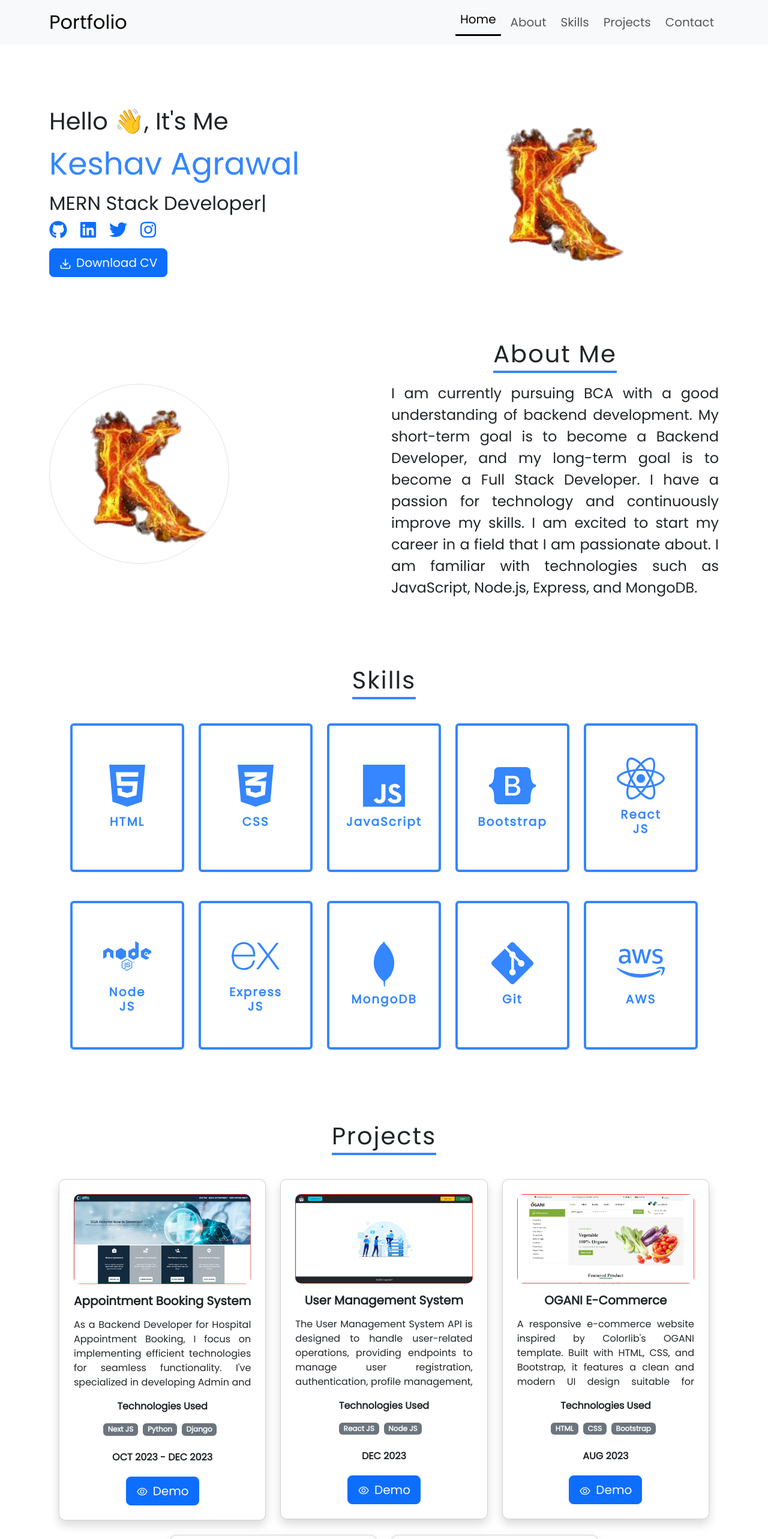
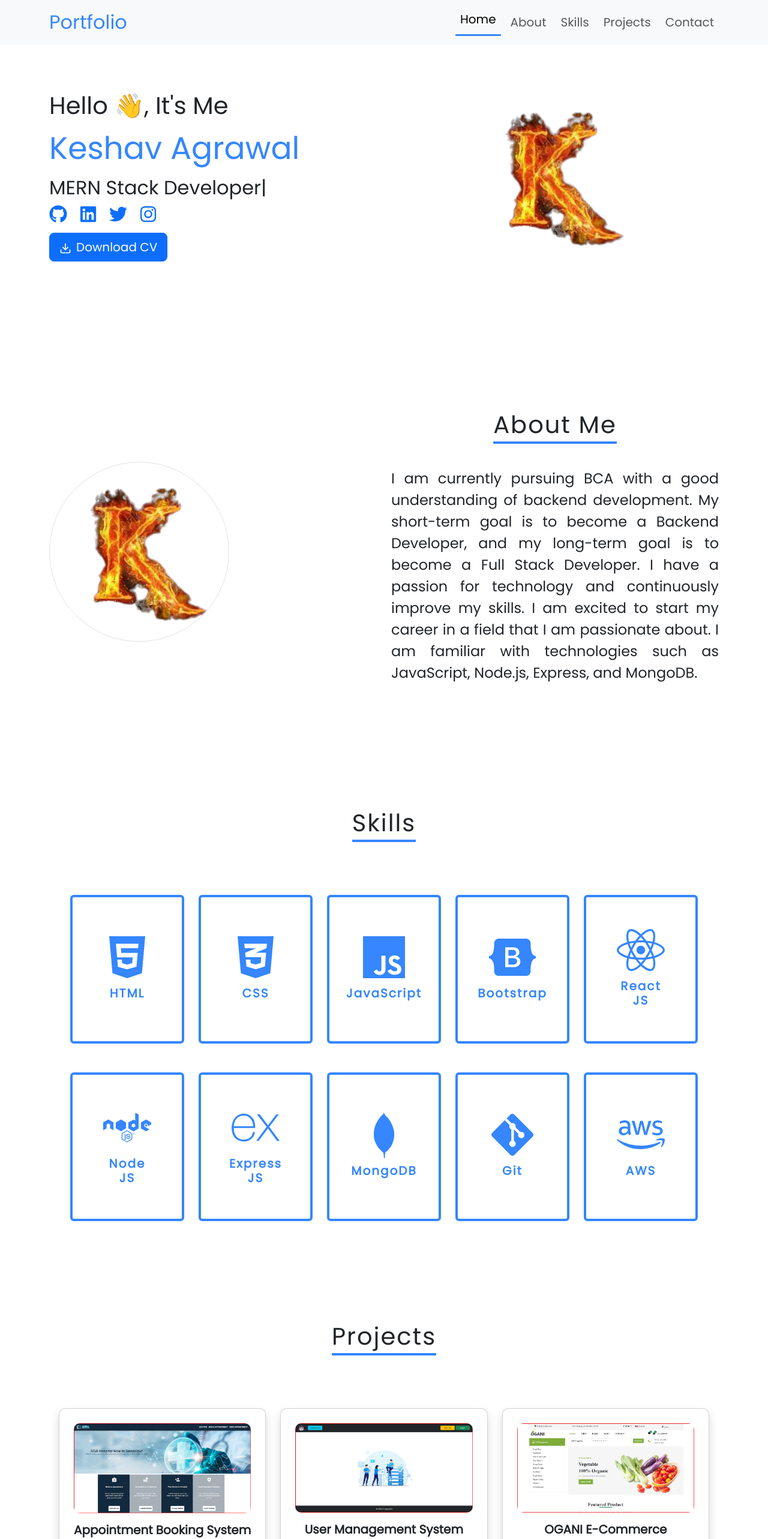
Before and after one commit to KeshavAgrawal04/Portfolio, a React (Vite) app: page / in a window 1280 px wide. Shown: the top 2566 px of the page at 60% size. Built offline with nearby package versions, Linux system fonts and the light colour scheme.

Commit message:
navbar scroll fixed

```diff
--- a/src/components/About/index.jsx
+++ b/src/components/About/index.jsx
@@ -5,13 +5,13 @@ import logo from '../../assets/logo.png';
 
 const About = () => {
     return (
-        <div className="py-5">
-            <Container id="about">
-                <Row className="align-items-center">
+        <div id="about" className="py-5">
+            <Container>
+                <Row className="align-items-center py-5">
                     <Col md={6} className="text-center text-md-start">
                         <motion.img
                             src={logo}
-                            className="border rounded-circle mb-4 mb-md-0"
+                            className="border rounded-circle mb-4 mb-md-0 d-none d-md-block"
                             alt="logo"
                             width={"300px"}
                             initial={{ opacity: 0, scale: 0.8 }}
@@ -21,7 +21,7 @@ const About = () => {
                     </Col>
                     <Col md={6} className="d-flex flex-column align-items-center align-items-md-start">
                         <motion.h1
-                            className="text-center text-md-start mb-4"
+                            className="text-center text-md-start mb-5"
                             initial={{ opacity: 0, y: -20 }}
                             animate={{ opacity: 1, y: 0 }}
                             transition={{ duration: 0.5, delay: 0.2 }}
--- a/src/components/Contact/index.jsx
+++ b/src/components/Contact/index.jsx
@@ -25,24 +25,15 @@ const Contact = () => {
     }
 
     return (
-        <div id="contact" className="py-5 mb-5">
         <motion.div
+            id="contact"
+            className="py-5"
             initial={{ opacity: 0, y: -50 }}
             animate={{ opacity: 1, y: 0 }}
             transition={{ duration: 0.5 }}
         >
             <div className="container">
-                    <div className="row justify-content-center align-items-center">
-                        <div className="col-md-6 d-none d-md-block">
-                            <motion.img
-                                src={contact}
-                                alt="Contact Image"
-                                className="img-fluid"
-                                initial={{ opacity: 0, x: 50 }}
-                                animate={{ opacity: 1, x: 0 }}
-                                transition={{ duration: 0.5, delay: 0.4 }}
-                            />
-                        </div>
+                <div className="row justify-content-center align-items-center py-5">
                     <div className="col-md-6">
                         <motion.h1
                             className="text-center mb-5"
@@ -99,14 +90,30 @@ const Contact = () => {
                                 animate={{ opacity: 1, scale: 1 }}
                                 transition={{ duration: 0.5, delay: 0.4 }}
                             >
-                                    <button type="submit" className="btn btn-primary">Send</button>
+                                <motion.button
+                                    whileHover={{ scale: 1.1 }}
+                                    transition={{ duration: 0.3 }}
+                                    type="submit"
+                                    className="btn btn-primary btn-lg"
+                                >
+                                    Send
+                                </motion.button>
                             </motion.div>
                         </form>
+                    </div>
+                    <div className="col-md-6 d-none d-md-block">
+                        <motion.img
+                            src={contact}
+                            alt="Contact Image"
+                            className="img-fluid"
+                            initial={{ opacity: 0, x: 50 }}
+                            animate={{ opacity: 1, x: 0 }}
+                            transition={{ duration: 0.5, delay: 0.4 }}
+                        />
                     </div>
                 </div>
             </div>
         </motion.div>
-        </div>
     );
 }
 
--- a/src/components/Header/index.jsx
+++ b/src/components/Header/index.jsx
@@ -18,13 +18,12 @@ const Header = ({ activeNavItem, setActiveNavItem }) => {
     }, []);
 
     const handleScroll = () => {
-        const homeOffset = document.getElementById('home').offsetTop;
         const aboutOffset = document.getElementById('about').offsetTop;
         const skillsOffset = document.getElementById('skills').offsetTop;
         const projectsOffset = document.getElementById('projects').offsetTop;
         const contactOffset = document.getElementById('contact').offsetTop;
 
-        const scrollPosition = window.scrollY;
+        const scrollPosition = window.scrollY + 80;
 
         if (scrollPosition < aboutOffset) {
             setActiveNavItem('home');
@@ -40,9 +39,9 @@ const Header = ({ activeNavItem, setActiveNavItem }) => {
     };
 
     return (
-        <Navbar expand="lg" style={{ zIndex: "1000" }} expanded={expanded} className="bg-body-tertiary position-sticky top-0 mb-5">
-            <Container>
-                <Navbar.Brand href="#home" className="fs-2">Portfolio</Navbar.Brand>
+        <Navbar expand="lg" style={{ zIndex: "1000" }} expanded={expanded} className="bg-body-tertiary position-fixed w-100 top-0">
+            <Container >
+                <Navbar.Brand href="#home" className="fs-2" style={{ color: "#3586ff" }}>Portfolio</Navbar.Brand>
                 <Navbar.Toggle aria-controls="basic-navbar-nav" onClick={() => setExpanded(!expanded)}>
                     <BiMenu size={30} />
                 </ Navbar.Toggle>
--- a/src/components/Home/index.jsx
+++ b/src/components/Home/index.jsx
@@ -19,8 +19,8 @@ const Home = () => {
     }
 
     return (
-        <div className="py-5 min-h-100">
-            <Container id="home">
+        <div id="home" className="py-5">
+            <Container className='py-5 my-5'>
                 <Row className="align-items-center">
                     <Col md={6} className="text-center text-md-start">
                         <motion.div
--- a/src/components/Projects/index.jsx
+++ b/src/components/Projects/index.jsx
@@ -53,9 +53,9 @@ const Projects = () => {
     ];
 
     return (
-        <div className="py-5">
-            <Container id="projects">
-                <Row>
+        <div id="projects" className="py-5">
+            <Container>
+                <Row className="py-5">
                     <motion.h1
                         className="text-center mb-5"
                         initial={{ opacity: 0, y: -20 }}
--- a/src/components/Skills/index.jsx
+++ b/src/components/Skills/index.jsx
@@ -36,7 +36,7 @@ const Skills = () => {
             transition={{ duration: 1 }}
         >
             <Container>
-                <Row className="justify-content-center">
+                <Row className="justify-content-center py-5">
                     <motion.h1
                         className="text-center mb-5"
                         initial={{ opacity: 0, y: -20 }}
--- a/src/index.css
+++ b/src/index.css
@@ -8,11 +8,16 @@
   scroll-behavior: smooth;
 }
 
-.active {
-  border-bottom: 3px solid black !important;
+.active,
+.active-f {
+  border-bottom: 3px solid #3586ff !important;
   border-radius: 1px;
-  opacity: 1;
   margin-top: -5px;
+}
+
+.active-f {
+  opacity: 1 !important;
+  border-bottom: 3px solid #fff !important;
 }
 
 .heading {
```
Also changed, not shown: src/components/Footer/index.jsx (+5 -70 lines), src/assets/Keshav_Agrawal-removebg-preview.png (deleted). Lines whose indentation alone changed are shown as unchanged.
